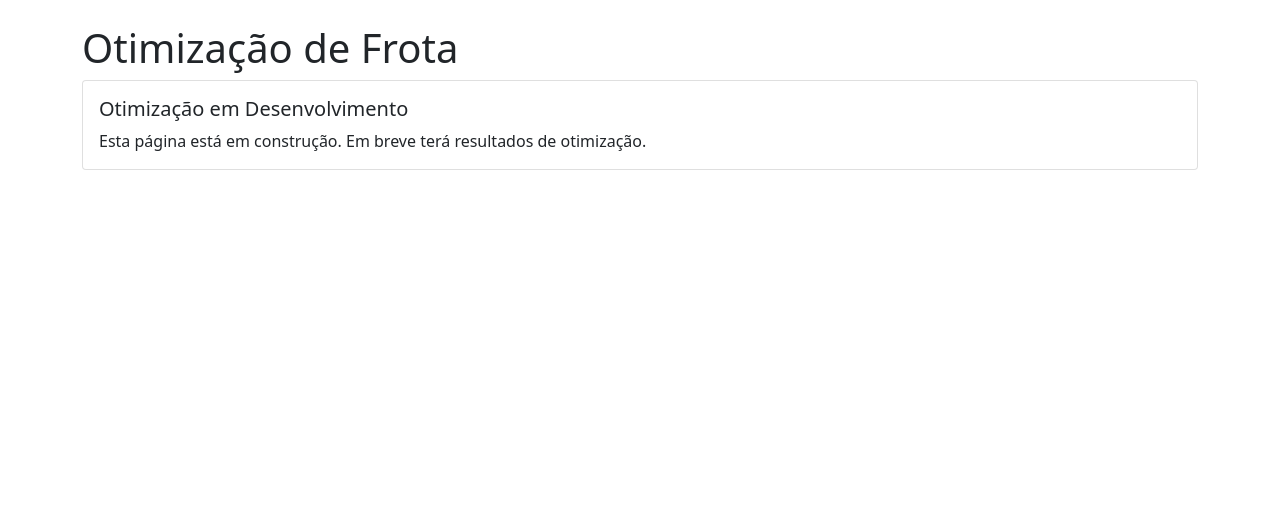
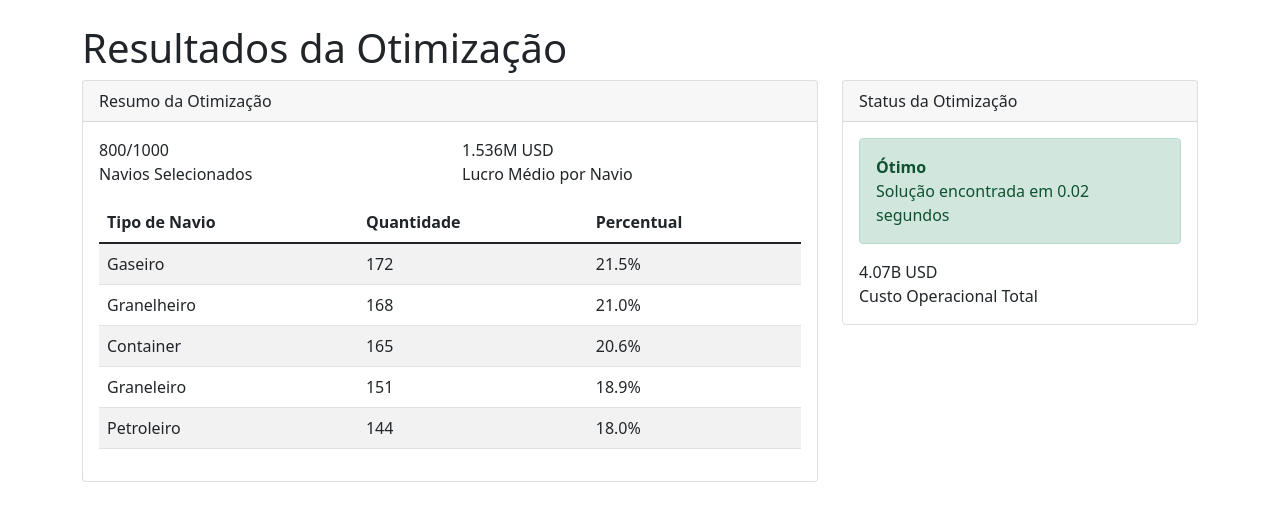
Before and after one commit to cabicho/portfolio_projectos, a Flask app: page /optimization in a window 1280 px wide. Shown: the part 56-577 px from the top of the page. Run offline with Flask 3, Linux system fonts and the light colour scheme.

```diff
--- a/ship-optimization-accenture/ship-optimization-accenture/app/templates/optimization.html
+++ b/ship-optimization-accenture/ship-optimization-accenture/app/templates/optimization.html
@@ -5,6 +5,7 @@
     <meta name="viewport" content="width=device-width, initial-scale=1.0">
     <title>Otimização - Ship Optimization</title>
     <link href="https://cdn.jsdelivr.net/npm/bootstrap@5.1.3/dist/css/bootstrap.min.css" rel="stylesheet">
+    <script src="https://cdn.jsdelivr.net/npm/chart.js"></script>
     <link rel="stylesheet" href="{{ url_for('static', filename='css/style.css') }}">
 </head>
 <body>
@@ -20,13 +21,84 @@
     </nav>
 
     <div class="container mt-4">
-        <h1>Otimização de Frota</h1>
+        <h1>Resultados da Otimização</h1>
+
         <div class="row">
-            <div class="col-md-12">
+            <div class="col-md-8">
                 <div class="card">
+                    <div class="card-header">
+                        Resumo da Otimização
+                    </div>
                     <div class="card-body">
-                        <h5 class="card-title">Otimização em Desenvolvimento</h5>
-                        <p class="card-text">Esta página está em construção. Em breve terá resultados de otimização.</p>
+                        <div class="row">
+                            <div class="col-md-6">
+                                <div class="metric-card">
+                                    <div class="metric-value">800/1000</div>
+                                    <div class="metric-label">Navios Selecionados</div>
+                                </div>
+                            </div>
+                            <div class="col-md-6">
+                                <div class="metric-card">
+                                    <div class="metric-value">1.536M USD</div>
+                                    <div class="metric-label">Lucro Médio por Navio</div>
+                                </div>
+                            </div>
+                        </div>
+
+                        <table class="table table-striped mt-3">
+                            <thead>
+                                <tr>
+                                    <th>Tipo de Navio</th>
+                                    <th>Quantidade</th>
+                                    <th>Percentual</th>
+                                </tr>
+                            </thead>
+                            <tbody>
+                                <tr>
+                                    <td>Gaseiro</td>
+                                    <td>172</td>
+                                    <td>21.5%</td>
+                                </tr>
+                                <tr>
+                                    <td>Granelheiro</td>
+                                    <td>168</td>
+                                    <td>21.0%</td>
+                                </tr>
+                                <tr>
+                                    <td>Container</td>
+                                    <td>165</td>
+                                    <td>20.6%</td>
+                                </tr>
+                                <tr>
+                                    <td>Graneleiro</td>
+                                    <td>151</td>
+                                    <td>18.9%</td>
+                                </tr>
+                                <tr>
+                                    <td>Petroleiro</td>
+                                    <td>144</td>
+                                    <td>18.0%</td>
+                                </tr>
+                            </tbody>
+                        </table>
+                    </div>
+                </div>
+            </div>
+
+            <div class="col-md-4">
+                <div class="card">
+                    <div class="card-header">
+                        Status da Otimização
+                    </div>
+                    <div class="card-body">
+                        <div class="alert alert-success">
+                            <strong>Ótimo</strong><br>
+                            Solução encontrada em 0.02 segundos
+                        </div>
+                        <div class="metric-card">
+                            <div class="metric-value">4.07B USD</div>
+                            <div class="metric-label">Custo Operacional Total</div>
+                        </div>
                     </div>
                 </div>
             </div>
```
Also changed, not shown: ship-optimization-accenture/ship-optimization-accenture/app/templates/analysis.html (+58 -4 lines).
